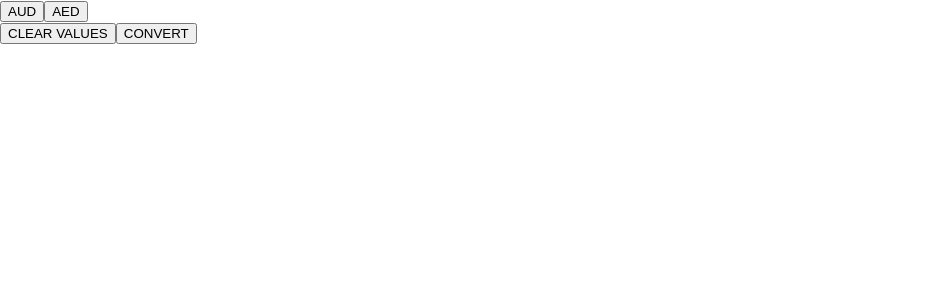
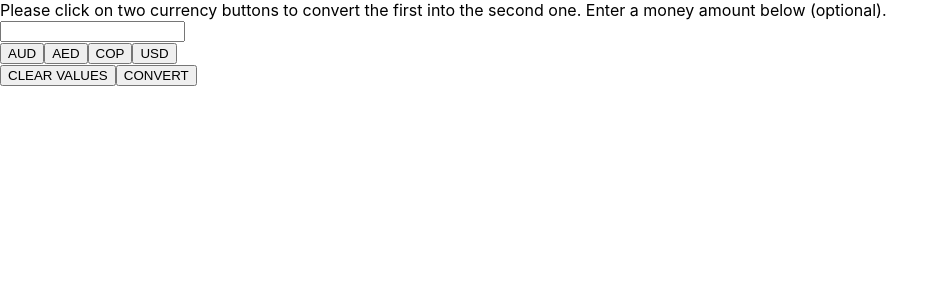
Before and after one commit to mikethompson100/proj3a, a React (Create React App) app in the folder my-app/: page / in a window 1280 px wide. Shown: the top 300 px of the page, without its empty margins (0-949 px from the left). Built offline with nearby package versions, Linux system fonts and the light colour scheme.

Commit message:
Finished currency calculation logic

```diff
--- a/my-app/src/App.js
+++ b/my-app/src/App.js
@@ -10,6 +10,7 @@ function App() {
   const [currency2Code, setCurrency2Code] = useState("")
   const [currency1Object, setCurrency1Object] = useState([])
   const [currency2Object, setCurrency2Object] = useState([])
+  const [requestedAmount, setRequestedAmount] = useState(1)
   const [togglePage, setTogglePage] = useState(true)
 
   async function anyButtonClick(e) {
@@ -36,6 +37,7 @@ const clearValues = () => {
   setCurrency2Code("")
   setCurrency1Object([])
   setCurrency2Object([])
+  setRequestedAmount(1)
 }
 
 const togglePages = () => {
@@ -59,11 +61,19 @@ const goBack = () => {
   clearValues()
 }
 
+const getAmount = (e) => {
+  const amount = e.target.value
+  console.log(amount)
+  setRequestedAmount(amount)
+}
+
   return (
     <div>
       {
         togglePage ? (
           <div>
+          Please click on two currency buttons to convert the first into the second one. Enter a money amount below (optional).<br/>
+          <input type="text" id="requestedAmount" name="requestedAmount" onChange={getAmount}/>
           <DisplayButtons anyButtonClick={anyButtonClick} />
           <button onClick={clearValues}>CLEAR VALUES</button>
           <button onClick={togglePages}>CONVERT</button>
@@ -71,7 +81,7 @@ const goBack = () => {
         )
         :
         (
-          {/* <ShowConversion currency1={currency1} currency2={currency2} goBack={goBack} /> */}
+          <ShowConversion requestedAmount={requestedAmount} currency1Object={currency1Object} currency2Object={currency2Object} currency1Code={currency1Code} currency2Code={currency2Code} goBack={goBack} />
         )
       }
     </div>
--- a/my-app/src/components/DisplayButtons.js
+++ b/my-app/src/components/DisplayButtons.js
@@ -4,6 +4,8 @@ function DisplayButtons(props) {
       <div>
         <button index="AUD" onClick={props.anyButtonClick}>AUD</button>
         <button index="AED" onClick={props.anyButtonClick}>AED</button>
+        <button index="COP" onClick={props.anyButtonClick}>COP</button>
+        <button index="USD" onClick={props.anyButtonClick}>USD</button>
       </div>
     );
   }
--- a/my-app/src/components/ShowConversion.js
+++ b/my-app/src/components/ShowConversion.js
@@ -1,11 +1,12 @@
 
 function ShowConversion(props) {
+    const conversionPercentage = props.currency1Object.data.conversion_rates[props.currency2Code]
+    const conversionFinal = (props.requestedAmount * conversionPercentage)
 
     return (
       <div id="showConversion">
-        SHOW CONVERSION<br/>
-{/*         $200 in {props.currency1} converts to $100 in {props.currency2}<br/>
-        <button onClick={props.goBack}>GO BACK</button> */}
+         ${props.requestedAmount} in {props.currency1Code} converts into ${conversionFinal} in {props.currency2Code}<br/>
+        <button onClick={props.goBack}>GO BACK</button>
       </div>
     );
   }
```
